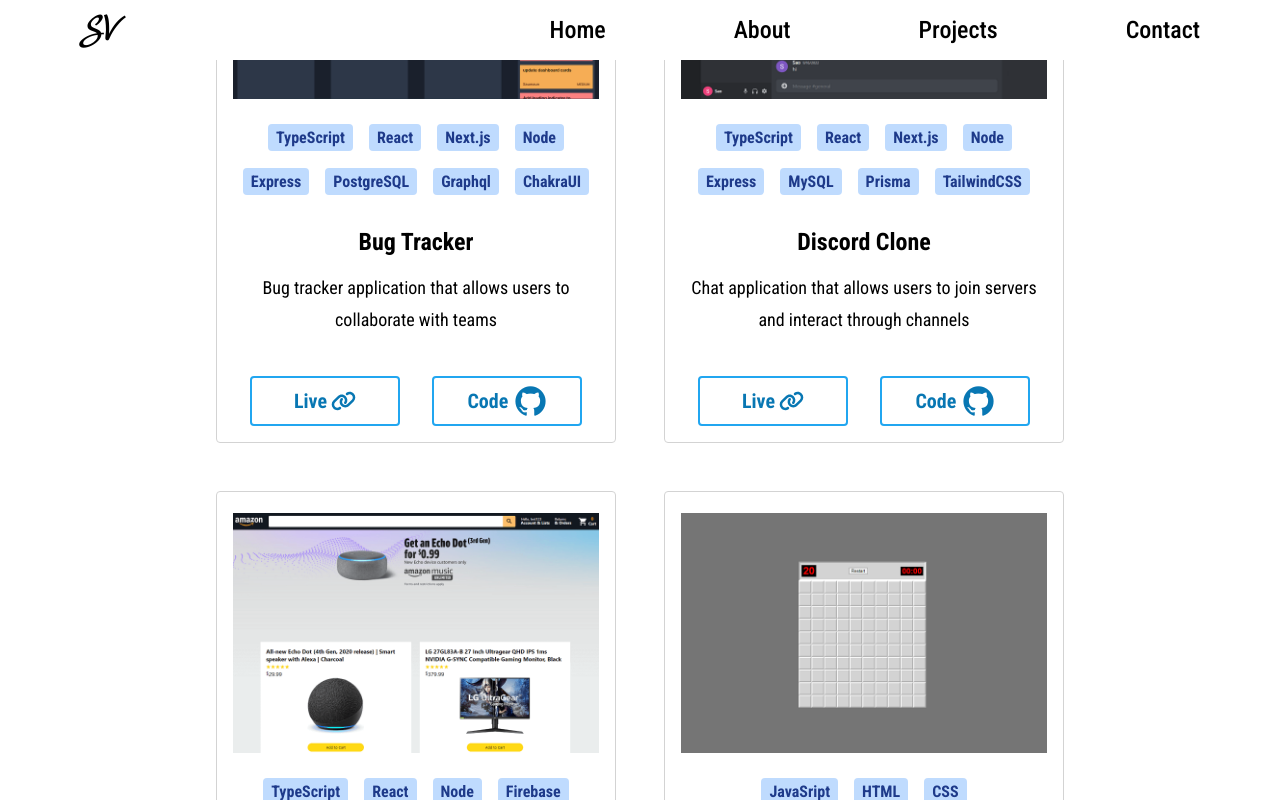
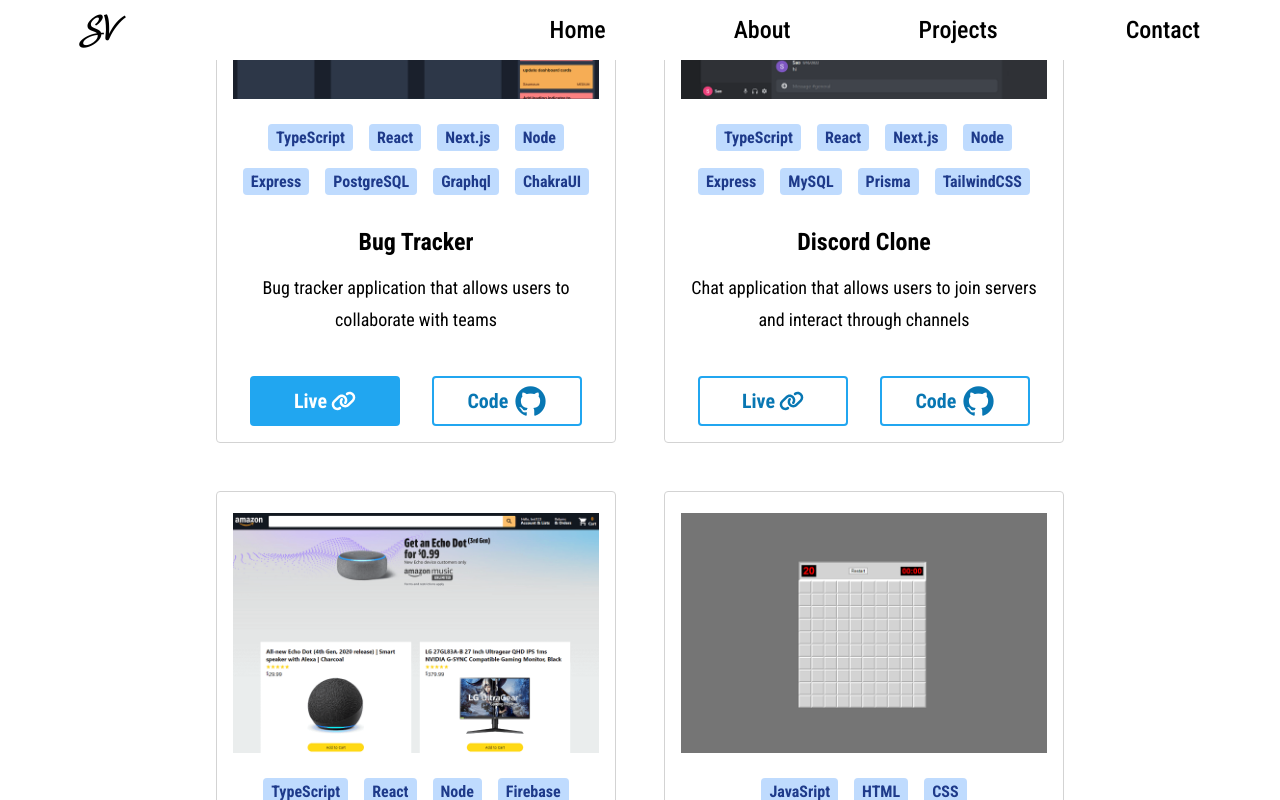
Before and after one commit to SaumaunV/portfolio, a React (Vite) app: page / in a window 1280 px wide. In both pictures the pointer is over the button 325 px from the left and 3085 px from the top of the page. Shown: the part 2685-3485 px from the top of the page. Built offline with nearby package versions, Linux system fonts and the light colour scheme.

Commit message:
Add button hover effects to project card

```diff
--- a/src/components/Project.module.css
+++ b/src/components/Project.module.css
@@ -55,6 +55,8 @@
     border-radius: 4px;
     font-family: 'Roboto Condensed', sans-serif;
     color: #0877b3;
+    gap: 0.25rem;
+    transition: 0.2s;
 }
 
 .buttonContainer {
@@ -64,8 +66,10 @@
     gap: 2rem;
 }
 
-.liveButton, .codeButton {
-    gap: 0.25rem;
+
+.liveButton:hover, .codeButton:hover {
+    background-color: #21A6F0;
+    color: white;
 }
 
 .codeButton {
```
